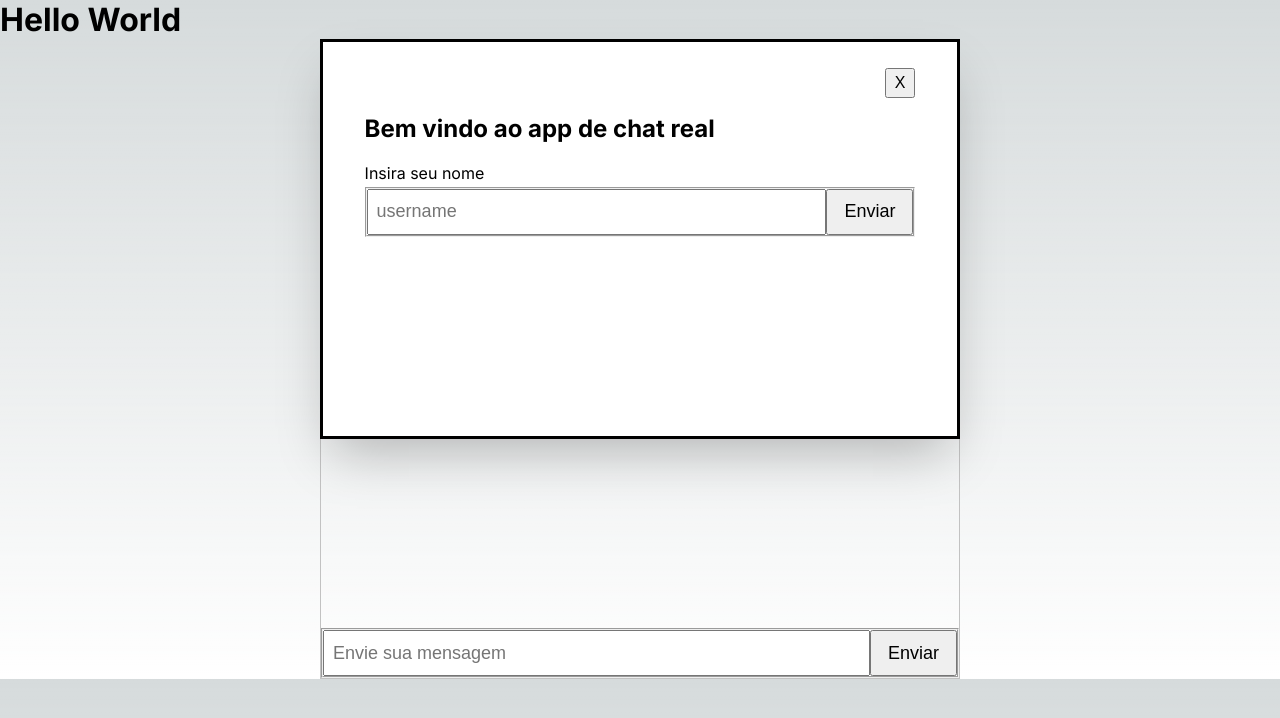
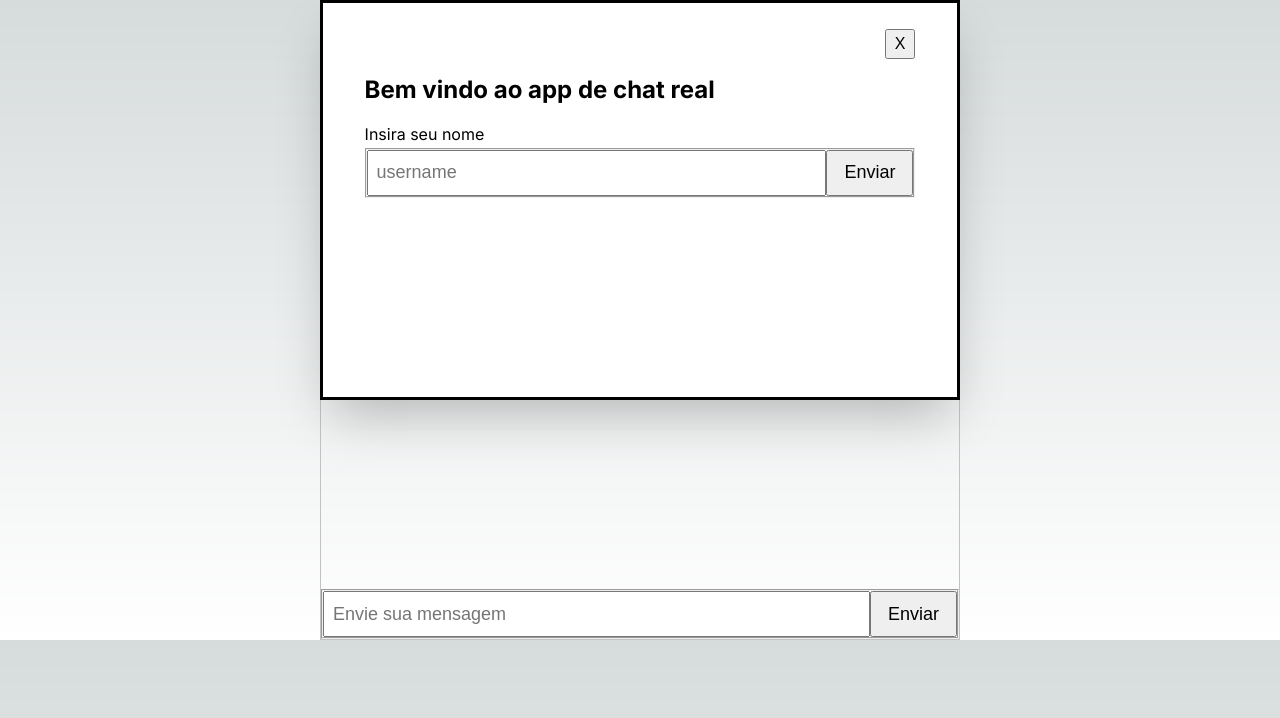
Before and after one commit to lazarok09/chat-in-real-time, a Next.js app in the folder frontend/: page / in a window 1280 px wide. Shown: the top 718 px of the page. Built offline with nearby package versions, Linux system fonts and the light colour scheme; no server answers.

Commit message:
refactor(Chat): add main tag

```diff
--- a/frontend/src/components/Chat/index.tsx
+++ b/frontend/src/components/Chat/index.tsx
@@ -1,12 +1,11 @@
 import { DialogComponent } from "../Dialog";
-import styles from "./index.module.scss";
+
 import { RealTimeChat } from "./real";
 export const Chat = () => {
   return (
-    <div>
-      <h1 className={styles.man}>Hello World</h1>
+    <main>
       <DialogComponent />
       <RealTimeChat />
-    </div>
+    </main>
   );
 };
```
